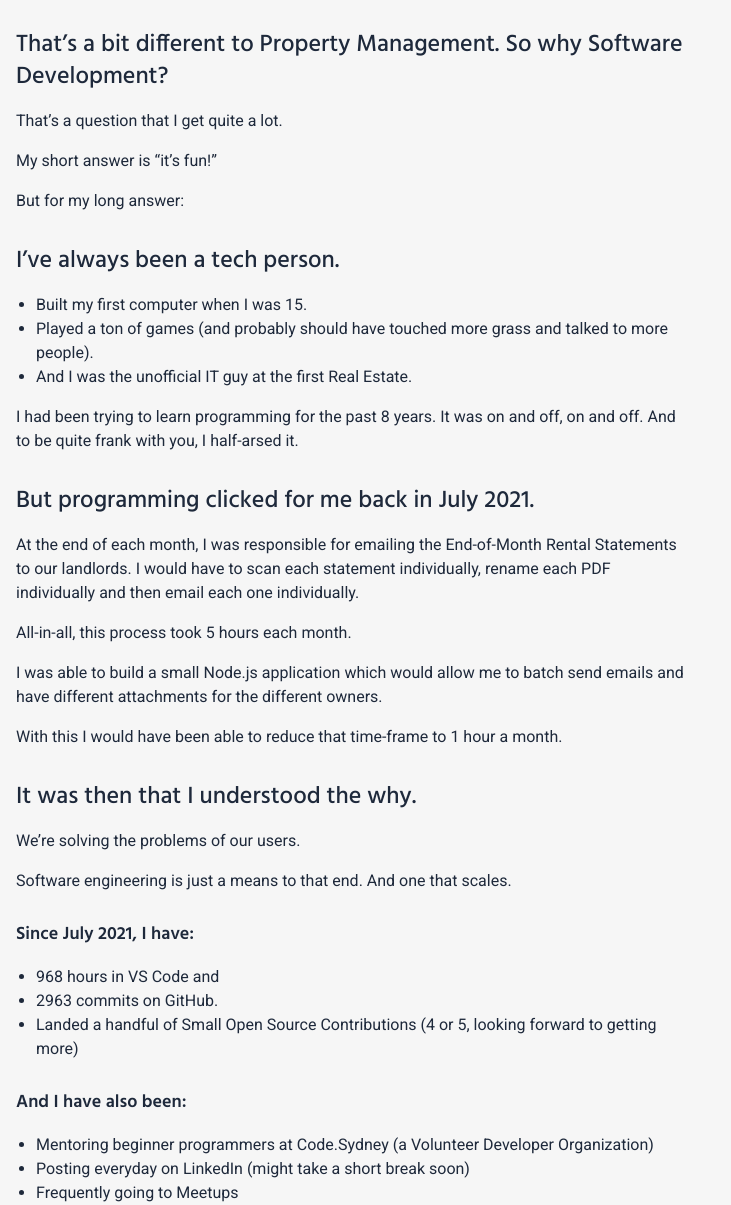
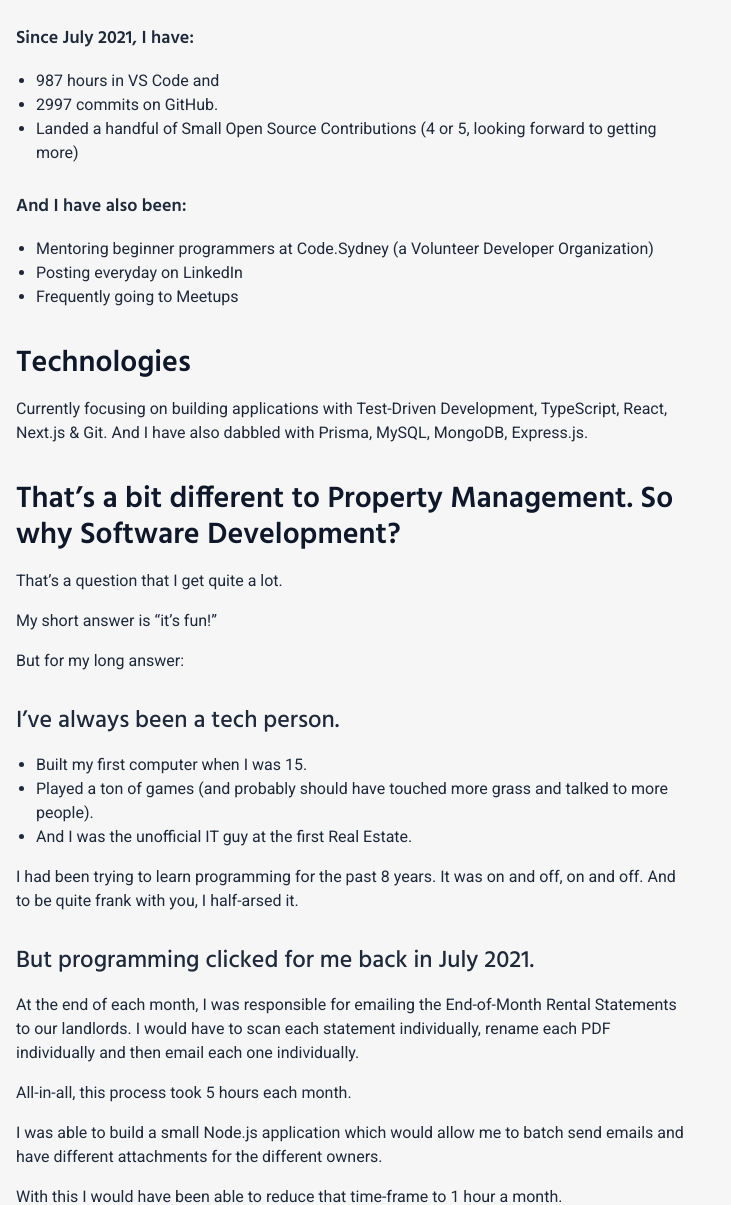
Before and after one commit to davidtaing/portfolio, an Astro site: page / in a window 1280 px wide. Shown: the part 835-2040 px from the top of the page, without its empty margins (0-731 px from the left). Built offline with nearby package versions, Linux system fonts and the light colour scheme; Astro itself is replaced by a stand-in of ours.

Commit message:
update about section

```diff
--- a/src/content/about.md
+++ b/src/content/about.md
@@ -4,7 +4,21 @@ title: "About Me"
 
 I spent 4 years working as a Property Manager in Real Estate and I made the decision to go all-in on Software Development.
 
-## That's a bit different to Property Management. So why Software Development?
+### Since July 2021, I have:
+- 987 hours in VS Code and
+- 2997 commits on GitHub.
+- Landed a handful of Small Open Source Contributions (4 or 5, looking forward to getting more)
+
+### And I have also been:
+- Mentoring beginner programmers at Code.Sydney (a Volunteer Developer Organization)
+- Posting everyday on LinkedIn
+- Frequently going to Meetups
+
+# Technologies
+
+Currently focusing on building applications with Test-Driven Development, TypeScript, React, Next.js & Git. And I have also dabbled with Prisma, MySQL, MongoDB, Express.js.
+
+# That's a bit different to Property Management. So why Software Development?
 
 That's a question that I get quite a lot.
 
@@ -35,14 +49,3 @@ With this I would have been able to reduce that time-frame to 1 hour a month.
 We're solving the problems of our users.
 
 Software engineering is just a means to that end. And one that scales.
-
-
-### Since July 2021, I have:
-- 968 hours in VS Code and
-- 2963 commits on GitHub.
-- Landed a handful of Small Open Source Contributions (4 or 5, looking forward to getting more)
-
-### And I have also been:
-- Mentoring beginner programmers at Code.Sydney (a Volunteer Developer Organization)
-- Posting everyday on LinkedIn (might take a short break soon)
-- Frequently going to Meetups
```
